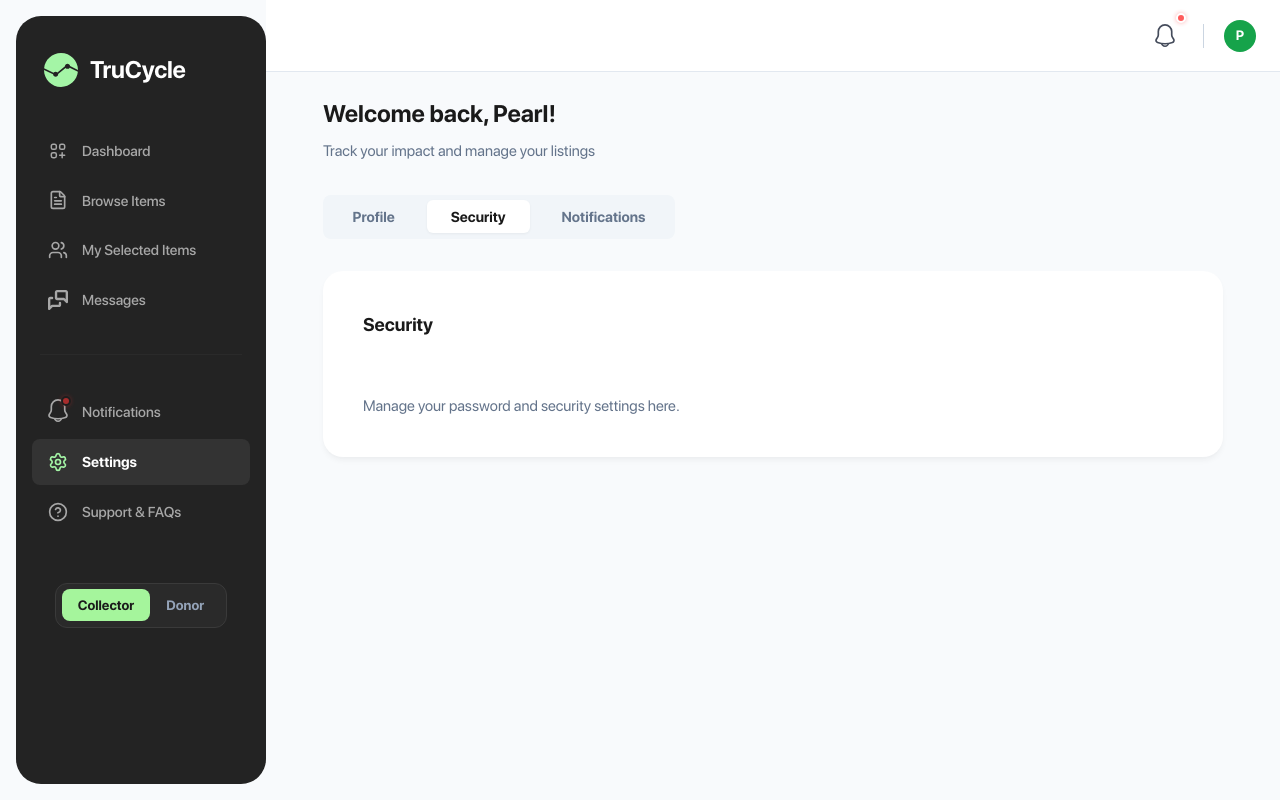
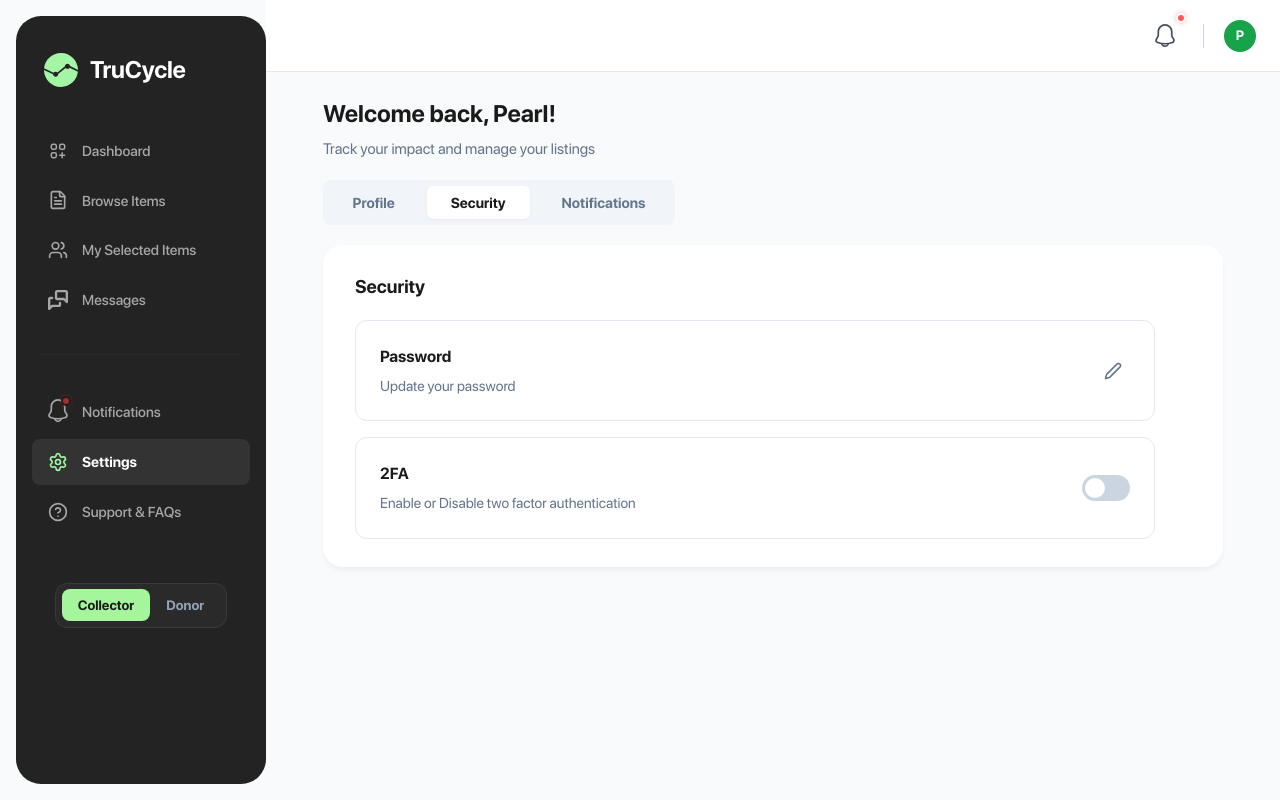
Before and after one commit to TruCycle/web-frontend, a React (Vite) app: page /settings in a window 1280 px wide. Both pictures are taken after a click on the button "Security". Built offline with nearby package versions, Linux system fonts and the light colour scheme; no server answers.

Commit message:
feat: implement security and notification settings UI and adjust page styling and spacing.

```diff
--- a/src/features/settings/ui/SettingsPage.css
+++ b/src/features/settings/ui/SettingsPage.css
@@ -5,14 +5,14 @@
 }
 
 .settings-header-section {
-    margin-bottom: 2rem;
+    margin-bottom: 1.25rem;
 }
 
 .settings-welcome-title {
     font-size: 1.5rem;
     font-weight: 800;
     color: #1a1a1a;
-    margin: 0 0 0.5rem 0;
+    margin: 0 0 0.35rem 0;
 }
 
 .settings-subtitle {
@@ -25,7 +25,7 @@
 .settings-tabs {
     display: flex;
     gap: 0.5rem;
-    margin-bottom: 2rem;
+    margin-bottom: 1.25rem;
     background-color: #f1f5f9;
     padding: 0.35rem;
     border-radius: 8px;
@@ -58,7 +58,7 @@
 .settings-card {
     background-color: #ffffff;
     border-radius: 20px;
-    padding: 2.5rem;
+    padding: 1.75rem 2rem;
     box-shadow: 0 4px 6px -1px rgba(0, 0, 0, 0.05), 0 2px 4px -1px rgba(0, 0, 0, 0.01);
 }
 
@@ -66,21 +66,21 @@
     font-size: 1.15rem;
     font-weight: 700;
     color: #1a1a1a;
-    margin: 0 0 2rem 0;
+    margin: 0 0 1.25rem 0;
 }
 
 /* Form Styles */
 .settings-form {
     display: flex;
     flex-direction: column;
-    gap: 1.5rem;
+    gap: 1.15rem;
     max-width: 600px;
 }
 
 .form-group {
     display: flex;
     flex-direction: column;
-    gap: 0.5rem;
+    gap: 0.4rem;
 }
 
 .form-label {
@@ -90,7 +90,7 @@
 }
 
 .form-input {
-    padding: 0.75rem 1rem;
+    padding: 0.65rem 0.9rem;
     border: 1px solid #e2e8f0;
     border-radius: 8px;
     font-size: 0.95rem;
@@ -127,13 +127,13 @@
     border: 3px solid rgba(164, 245, 166, 0.4);
     outline: 3px solid rgba(164, 245, 166, 0.2);
     outline-offset: 2px;
-    padding: 0.85rem 2rem;
+    padding: 0.75rem 1.75rem;
     font-weight: 700;
-    font-size: 1.05rem;
-    border-radius: 16px;
+    font-size: 1rem;
+    border-radius: 10px;
     cursor: pointer;
     width: fit-content;
-    margin-top: 1.5rem;
+    margin-top: 1rem;
     transition: all 0.2s;
     box-shadow: 0 2px 8px rgba(164, 245, 166, 0.25);
 }
@@ -145,3 +145,110 @@
     box-shadow: 0 4px 12px rgba(164, 245, 166, 0.35);
     transform: translateY(-1px);
 }
+
+/* Security Tab */
+.security-content {
+    max-width: 800px;
+}
+
+.security-section {
+    display: flex;
+    flex-direction: column;
+    gap: 1rem;
+}
+
+.security-item {
+    display: flex;
+    align-items: center;
+    justify-content: space-between;
+    padding: 1.5rem;
+    background-color: #ffffff;
+    border: 1px solid #e2e8f0;
+    border-radius: 12px;
+    transition: border-color 0.2s;
+}
+
+.security-item:hover {
+    border-color: #cbd5e1;
+}
+
+.security-item-content {
+    flex: 1;
+}
+
+.security-item-title {
+    font-size: 1rem;
+    font-weight: 700;
+    color: #1a1a1a;
+    margin: 0 0 0.35rem 0;
+}
+
+.security-item-description {
+    font-size: 0.9rem;
+    color: #64748b;
+    margin: 0;
+}
+
+.security-edit-btn {
+    background: none;
+    border: none;
+    color: #64748b;
+    cursor: pointer;
+    padding: 0.5rem;
+    display: flex;
+    align-items: center;
+    justify-content: center;
+    border-radius: 6px;
+    transition: all 0.2s;
+}
+
+.security-edit-btn:hover {
+    background-color: #f1f5f9;
+    color: #1a1a1a;
+}
+
+/* Toggle Switch */
+.toggle-switch {
+    position: relative;
+    display: inline-block;
+    width: 48px;
+    height: 26px;
+    cursor: pointer;
+}
+
+.toggle-switch input {
+    opacity: 0;
+    width: 0;
+    height: 0;
+}
+
+.toggle-slider {
+    position: absolute;
+    top: 0;
+    left: 0;
+    right: 0;
+    bottom: 0;
+    background-color: #cbd5e1;
+    border-radius: 26px;
+    transition: background-color 0.3s;
+}
+
+.toggle-slider:before {
+    position: absolute;
+    content: "";
+    height: 20px;
+    width: 20px;
+    left: 3px;
+    bottom: 3px;
+    background-color: #ffffff;
+    border-radius: 50%;
+    transition: transform 0.3s;
+}
+
+.toggle-switch input:checked+.toggle-slider {
+    background-color: #A4F5A6;
+}
+
+.toggle-switch input:checked+.toggle-slider:before {
+    transform: translateX(22px);
+}
--- a/src/features/settings/ui/SettingsPage.tsx
+++ b/src/features/settings/ui/SettingsPage.tsx
@@ -1,10 +1,14 @@
 
 import { useState } from 'react';
+import { Edit2 } from 'lucide-react';
 import { Button } from '@/shared/ui/button/Button';
 import './SettingsPage.css';
 
 export default function SettingsPage() {
     const [activeTab, setActiveTab] = useState<'profile' | 'security' | 'notifications'>('profile');
+    const [is2FAEnabled, setIs2FAEnabled] = useState(false);
+    const [emailNotifications, setEmailNotifications] = useState(true);
+    const [inAppNotifications, setInAppNotifications] = useState(true);
 
     return (
         <div className="settings-content-wrapper">
@@ -93,15 +97,72 @@ export default function SettingsPage() {
                     </div>
                 )}
                 {activeTab === 'security' && (
-                    <div className="settings-form">
+                    <div className="security-content">
                         <h2 className="settings-section-title">Security</h2>
-                        <p className="settings-subtitle">Manage your password and security settings here.</p>
+
+                        <div className="security-section">
+                            <div className="security-item">
+                                <div className="security-item-content">
+                                    <h3 className="security-item-title">Password</h3>
+                                    <p className="security-item-description">Update your password</p>
+                                </div>
+                                <button className="security-edit-btn">
+                                    <Edit2 size={18} />
+                                </button>
+                            </div>
+
+                            <div className="security-item">
+                                <div className="security-item-content">
+                                    <h3 className="security-item-title">2FA</h3>
+                                    <p className="security-item-description">Enable or Disable two factor authentication</p>
+                                </div>
+                                <label className="toggle-switch">
+                                    <input
+                                        type="checkbox"
+                                        checked={is2FAEnabled}
+                                        onChange={(e) => setIs2FAEnabled(e.target.checked)}
+                                    />
+                                    <span className="toggle-slider"></span>
+                                </label>
+                            </div>
+                        </div>
                     </div>
                 )}
                 {activeTab === 'notifications' && (
-                    <div className="settings-form">
-                        <h2 className="settings-section-title">Notification Preferences</h2>
-                        <p className="settings-subtitle">Manage how we notify you.</p>
+                    <div className="security-content">
+                        <h2 className="settings-section-title">Notifications</h2>
+
+                        <div className="security-section">
+                            <div className="security-item">
+                                <div className="security-item-content">
+                                    <h3 className="security-item-title">Email Notifications</h3>
+                                    <p className="security-item-description">Receive email notifications when articles are generated</p>
+                                </div>
+                                <label className="toggle-switch">
+                                    <input
+                                        type="checkbox"
+                                        checked={emailNotifications}
+                                        onChange={(e) => setEmailNotifications(e.target.checked)}
+                                    />
+                                    <span className="toggle-slider"></span>
+                                </label>
+                            </div>
+
+                            <div className="security-item">
+                                <div className="security-item-content">
+                                    <h3 className="security-item-title">In-App Notifications</h3>
+                                    <p className="security-item-description">Receive notifications in the dashboard</p>
+                                </div>
+                                <label className="toggle-switch">
+                                    <input
+                                        type="checkbox"
+                                        checked={inAppNotifications}
+                                        onChange={(e) => setInAppNotifications(e.target.checked)}
+                                    />
+                                    <span className="toggle-slider"></span>
+                                </label>
+                            </div>
+                        </div>
                     </div>
                 )}
             </div>
```
